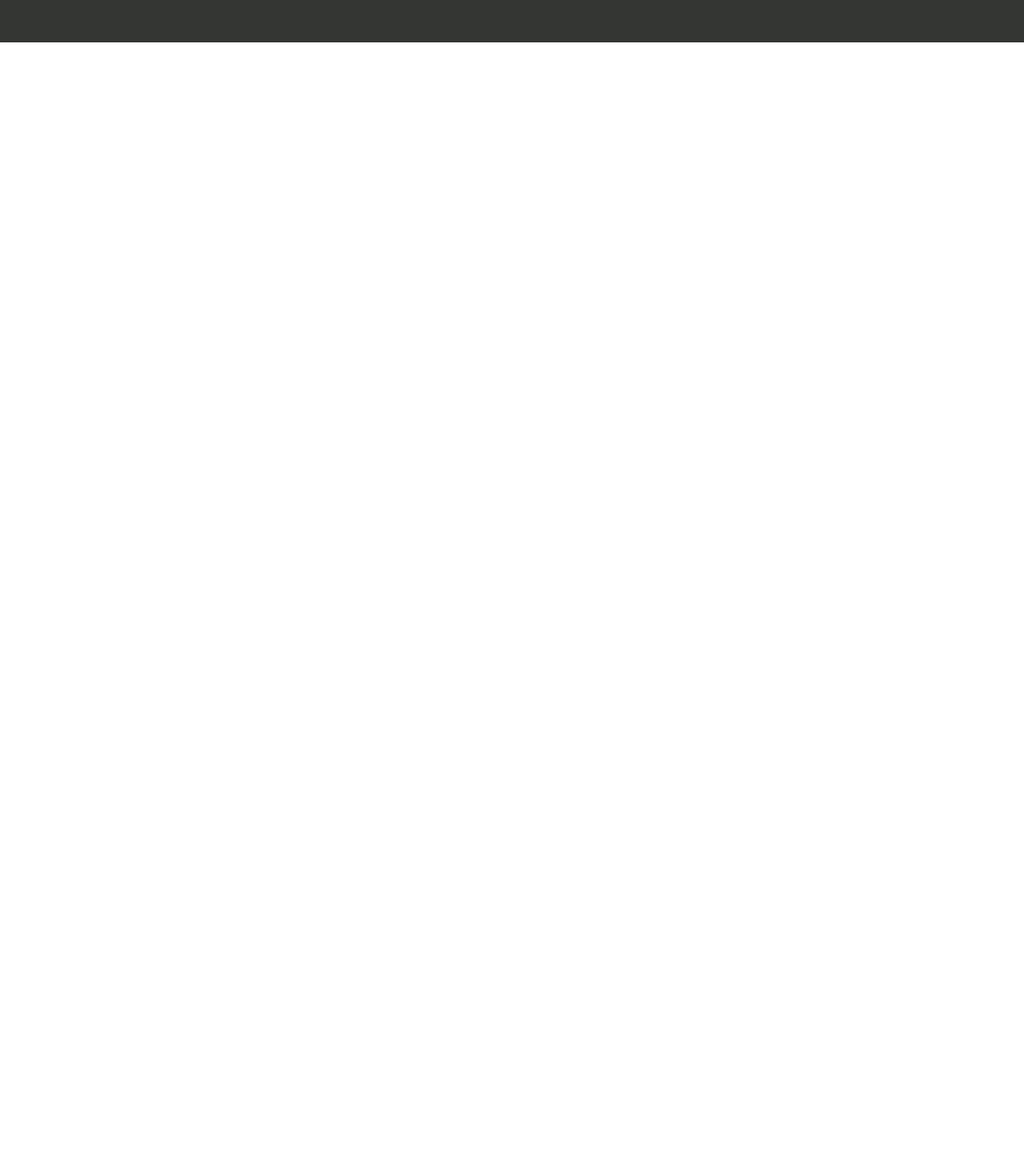
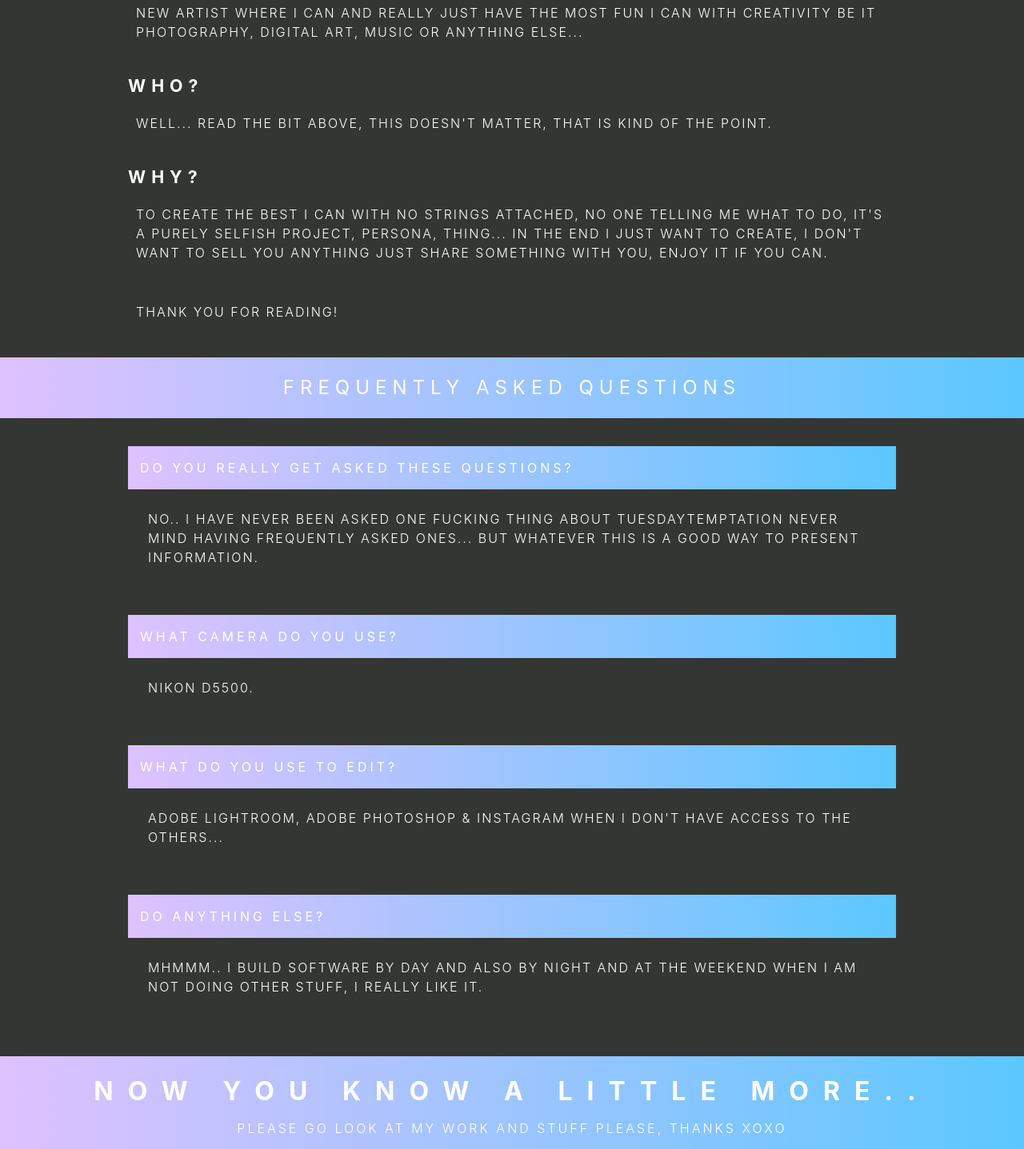
Before and after one commit to CEREBR4L/ttonline, an Angular app in the folder tt-ng/ttonline/: page /about in a window 1280 px wide. Shown: the part 413-1850 px from the top of the page at 80% size. Before the commit the page ends 800 px from the top, so only its background shows below. Built offline with nearby package versions, Linux system fonts and the light colour scheme.

Commit message:
About page

```diff
--- a/tt-ng/ttonline/src/app/Page_Components/about/about.component.css
+++ b/tt-ng/ttonline/src/app/Page_Components/about/about.component.css
@@ -0,0 +1,11 @@
+
+h3{
+    text-transform: uppercase;
+    font-weight: 700;
+    font-size: 16pt;
+    letter-spacing: 7px;
+}
+
+.para{
+    padding-bottom: 40px;
+}
--- a/tt-ng/ttonline/src/app/Page_Components/about/about.component.html
+++ b/tt-ng/ttonline/src/app/Page_Components/about/about.component.html
@@ -1,5 +1,57 @@
 
 <app-banner>
   <span>About</span>
-  <p class="sub-text">What is tuesday temptation? Well let me tell you a little about what, who or why tuesday temptation is a thing.</p>
+  <p class="sub-text">What is tuesday temptation? Well let me tell you a little about what, who or why...</p>
 </app-banner>
+
+<section class="about">
+  <div class="about-inner">
+    <h3>What?</h3>
+      <p class="para">A creative project or process... a thing I can take and do whatever I want to with it, without it having to represent me as a person or be tired with a face. A creative project just for creation, I have no outlined final goals just to keep making whatever I want and sharing it with whoever will come and look. I aim to work with new artist where I can and really just have the most fun I can with creativity be it photography, digital art, music or anything else...</p>
+
+    <h3>Who?</h3>
+      <p class="para">Well... read the bit above, this doesn't matter, that is kind of the point.</p>
+
+    <h3>Why?</h3>
+      <p class="para">To create the best I can with no strings attached, no one telling me what to do, it's a purely selfish project, persona, thing... In the end I just want to create, I don't want to sell you anything just share something with you, enjoy it if you can.</p>
+
+      <p>Thank you for reading!</p>
+  </div>
+</section>
+
+<div class="title-bar">
+    <h2>Frequently Asked Questions</h2>
+</div>
+
+<section class="faq">
+    <div class="question">
+        <h4>Do you really get asked these questions?</h4>
+
+        <p class="para">No.. I have never been asked one fucking thing about TuesdayTemptation never mind having frequently asked ones... but whatever this is a good way to present information.</p>
+    </div>
+
+    <div class="question">
+        <h4>What Camera do you use?</h4>
+
+        <p class="para">Nikon D5500.</p>
+    </div>
+
+    <div class="question">
+        <h4>What do you use to edit?</h4>
+
+        <p class="para">Adobe Lightroom, Adobe Photoshop &amp; Instagram when I don't have access to the others...</p>
+    </div>
+
+    <div class="question">
+        <h4>Do anything else?</h4>
+
+        <p class="para">Mhmmm.. I build software by day and also by night and at the weekend when I am not doing other stuff, I really like it.</p>
+    </div>
+
+  </section>
+
+
+<app-banner>
+  <span>Now you know a little more..</span>
+  <p class="sub-text">please go look at my work and stuff please, thanks xoxo</p>
+</app-banner>
--- a/tt-ng/ttonline/src/index.html
+++ b/tt-ng/ttonline/src/index.html
@@ -2,7 +2,7 @@
 <html lang="en">
 <head>
   <meta charset="utf-8">
-  <title>Ttonline</title>
+  <title>TuesdayTemptation</title>
   <base href="/">
 
   <meta name="viewport" content="width=device-width, initial-scale=1">
```
